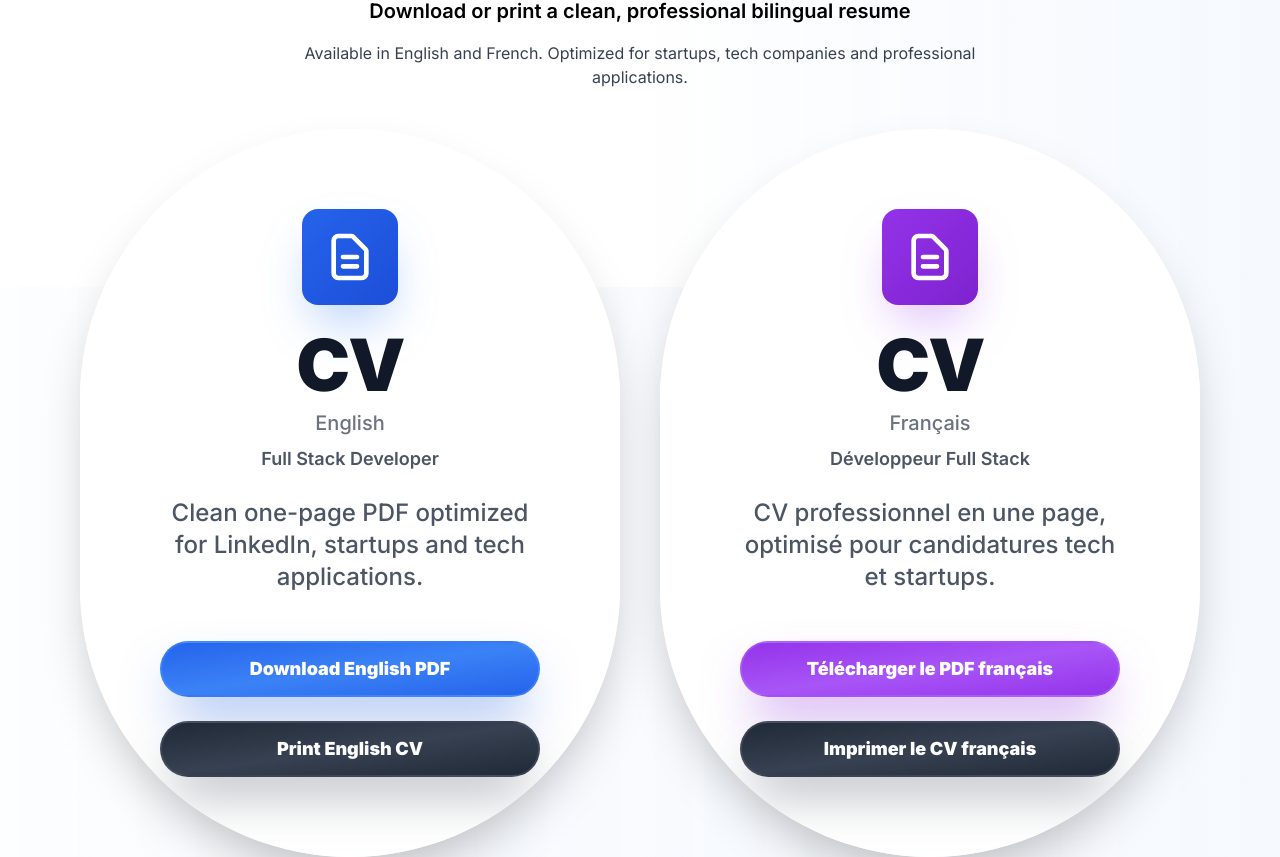
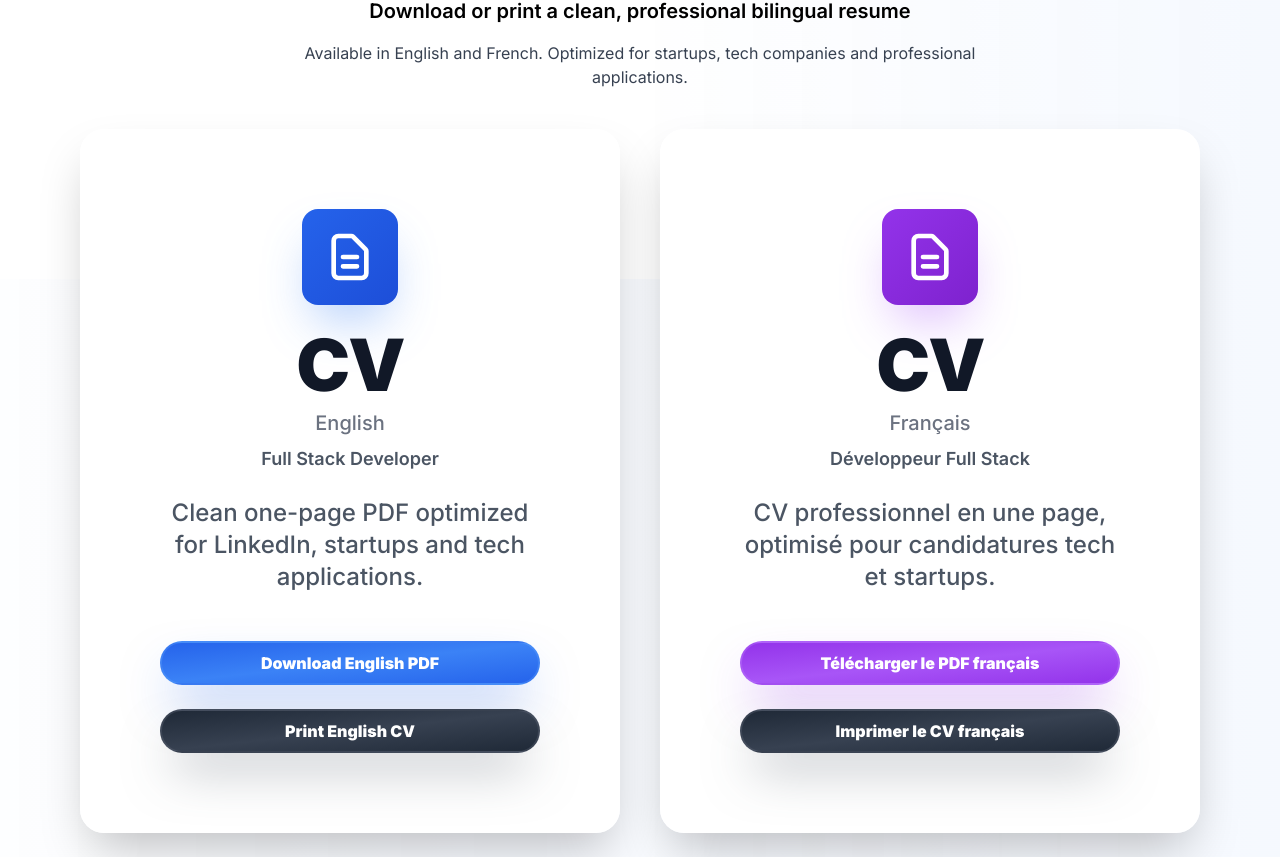
Before and after one commit to Sy2force/Portfolio---pro, a Next.js app: page /resume in a window 1280 px wide. Shown: the part 235-1092 px from the top of the page. Built offline with nearby package versions, Linux system fonts and the light colour scheme.

Commit message:
Reduced buttons to small round buttons and reverted CV cards to normal rounded corners - buttons: px-3 py-1 md:px-6 md:py-2, text-xs md:text-base for all download/print buttons; CV cards: rounded-full to rounded-3xl

```diff
--- a/app/resume/page.tsx
+++ b/app/resume/page.tsx
@@ -214,7 +214,7 @@ export default function ResumePage() {
                 rotateY: 2,
                 rotateX: 2
               }}
-              className="bg-white/95 backdrop-blur-xl border-3 border-gray-300 rounded-full p-4 md:p-20 hover:border-blue-600 transition-all duration-500 flex flex-col shadow-2xl hover:shadow-3xl hover:shadow-blue-600/30 relative overflow-hidden"
+              className="bg-white/95 backdrop-blur-xl border-3 border-gray-300 rounded-3xl p-4 md:p-20 hover:border-blue-600 transition-all duration-500 flex flex-col shadow-2xl hover:shadow-3xl hover:shadow-blue-600/30 relative overflow-hidden"
               style={{
                 perspective: '1000px'
               }}
@@ -249,13 +249,13 @@ export default function ResumePage() {
                 <a
                   href="/Shay_Acoca_CV_EN.pdf"
                   download
-                  className="w-full px-4 py-2 md:px-8 md:py-3 bg-gradient-to-br from-blue-600 via-blue-500 to-blue-600 hover:from-blue-700 hover:via-blue-600 hover:to-blue-700 text-white rounded-full transition-all duration-400 font-black text-center shadow-2xl shadow-blue-600/50 hover:shadow-3xl hover:shadow-blue-700/60 text-xs md:text-lg active:scale-95 border-2 border-blue-400/30"
+                  className="w-full px-3 py-1 md:px-6 md:py-2 bg-gradient-to-br from-blue-600 via-blue-500 to-blue-600 hover:from-blue-700 hover:via-blue-600 hover:to-blue-700 text-white rounded-full transition-all duration-400 font-black text-center shadow-2xl shadow-blue-600/50 hover:shadow-3xl hover:shadow-blue-700/60 text-xs md:text-base active:scale-95 border-2 border-blue-400/30"
                 >
                   {t.englishCard.download}
                 </a>
                 <button
                   onClick={() => handlePrint("/Shay_Acoca_CV_EN.pdf")}
-                  className="w-full px-4 py-2 md:px-8 md:py-3 bg-gradient-to-br from-gray-800 via-gray-700 to-gray-800 hover:from-gray-700 hover:via-gray-600 hover:to-gray-700 text-white rounded-full transition-all duration-400 font-black text-center shadow-2xl shadow-gray-600/50 hover:shadow-3xl hover:shadow-gray-700/60 text-xs md:text-lg active:scale-95 border-2 border-gray-500/30"
+                  className="w-full px-3 py-1 md:px-6 md:py-2 bg-gradient-to-br from-gray-800 via-gray-700 to-gray-800 hover:from-gray-700 hover:via-gray-600 hover:to-gray-700 text-white rounded-full transition-all duration-400 font-black text-center shadow-2xl shadow-gray-600/50 hover:shadow-3xl hover:shadow-gray-700/60 text-xs md:text-base active:scale-95 border-2 border-gray-500/30"
                 >
                   {t.englishCard.print}
                 </button>
@@ -272,7 +272,7 @@ export default function ResumePage() {
                 rotateY: -2,
                 rotateX: 2
               }}
-              className="bg-white/95 backdrop-blur-xl border-3 border-gray-300 rounded-full p-4 md:p-20 hover:border-purple-600 transition-all duration-500 flex flex-col shadow-2xl hover:shadow-3xl hover:shadow-purple-600/30 relative overflow-hidden"
+              className="bg-white/95 backdrop-blur-xl border-3 border-gray-300 rounded-3xl p-4 md:p-20 hover:border-purple-600 transition-all duration-500 flex flex-col shadow-2xl hover:shadow-3xl hover:shadow-purple-600/30 relative overflow-hidden"
               style={{
                 perspective: '1000px'
               }}
@@ -307,13 +307,13 @@ export default function ResumePage() {
                 <a
                   href="/Shay_Acoca_CV_FR.pdf"
                   download
-                  className="w-full px-4 py-2 md:px-8 md:py-3 bg-gradient-to-br from-purple-600 via-purple-500 to-purple-600 hover:from-purple-700 hover:via-purple-600 hover:to-purple-700 text-white rounded-full transition-all duration-400 font-black text-center shadow-2xl shadow-purple-600/50 hover:shadow-3xl hover:shadow-purple-700/60 text-xs md:text-lg active:scale-95 border-2 border-purple-400/30"
+                  className="w-full px-3 py-1 md:px-6 md:py-2 bg-gradient-to-br from-purple-600 via-purple-500 to-purple-600 hover:from-purple-700 hover:via-purple-600 hover:to-purple-700 text-white rounded-full transition-all duration-400 font-black text-center shadow-2xl shadow-purple-600/50 hover:shadow-3xl hover:shadow-purple-700/60 text-xs md:text-base active:scale-95 border-2 border-purple-400/30"
                 >
                   {t.frenchCard.download}
                 </a>
                 <button
                   onClick={() => handlePrint("/Shay_Acoca_CV_FR.pdf")}
-                  className="w-full px-4 py-2 md:px-8 md:py-3 bg-gradient-to-br from-gray-800 via-gray-700 to-gray-800 hover:from-gray-700 hover:via-gray-600 hover:to-gray-700 text-white rounded-full transition-all duration-400 font-black text-center shadow-2xl shadow-gray-600/50 hover:shadow-3xl hover:shadow-gray-700/60 text-xs md:text-lg active:scale-95 border-2 border-gray-500/30"
+                  className="w-full px-3 py-1 md:px-6 md:py-2 bg-gradient-to-br from-gray-800 via-gray-700 to-gray-800 hover:from-gray-700 hover:via-gray-600 hover:to-gray-700 text-white rounded-full transition-all duration-400 font-black text-center shadow-2xl shadow-gray-600/50 hover:shadow-3xl hover:shadow-gray-700/60 text-xs md:text-base active:scale-95 border-2 border-gray-500/30"
                 >
                   {t.frenchCard.print}
                 </button>
```
